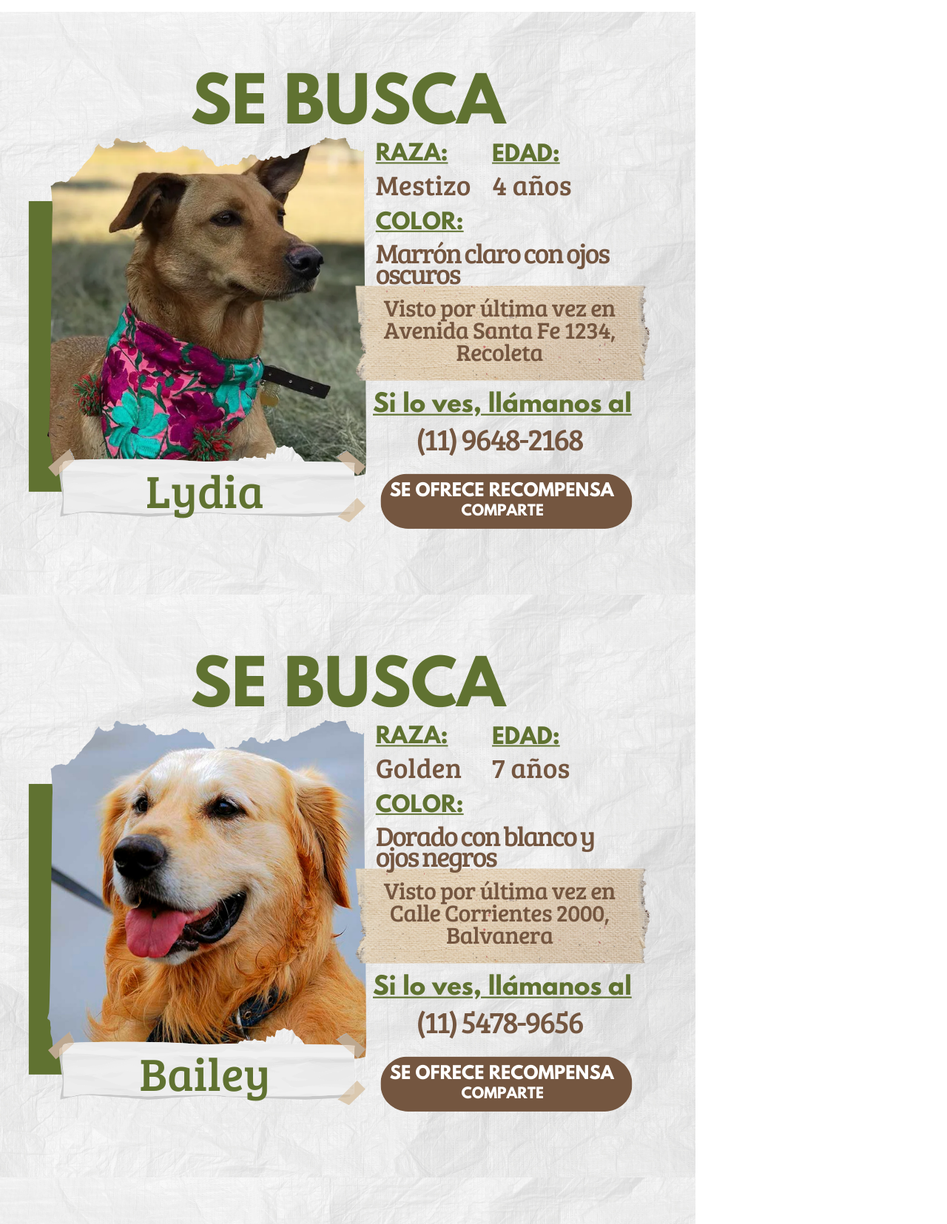
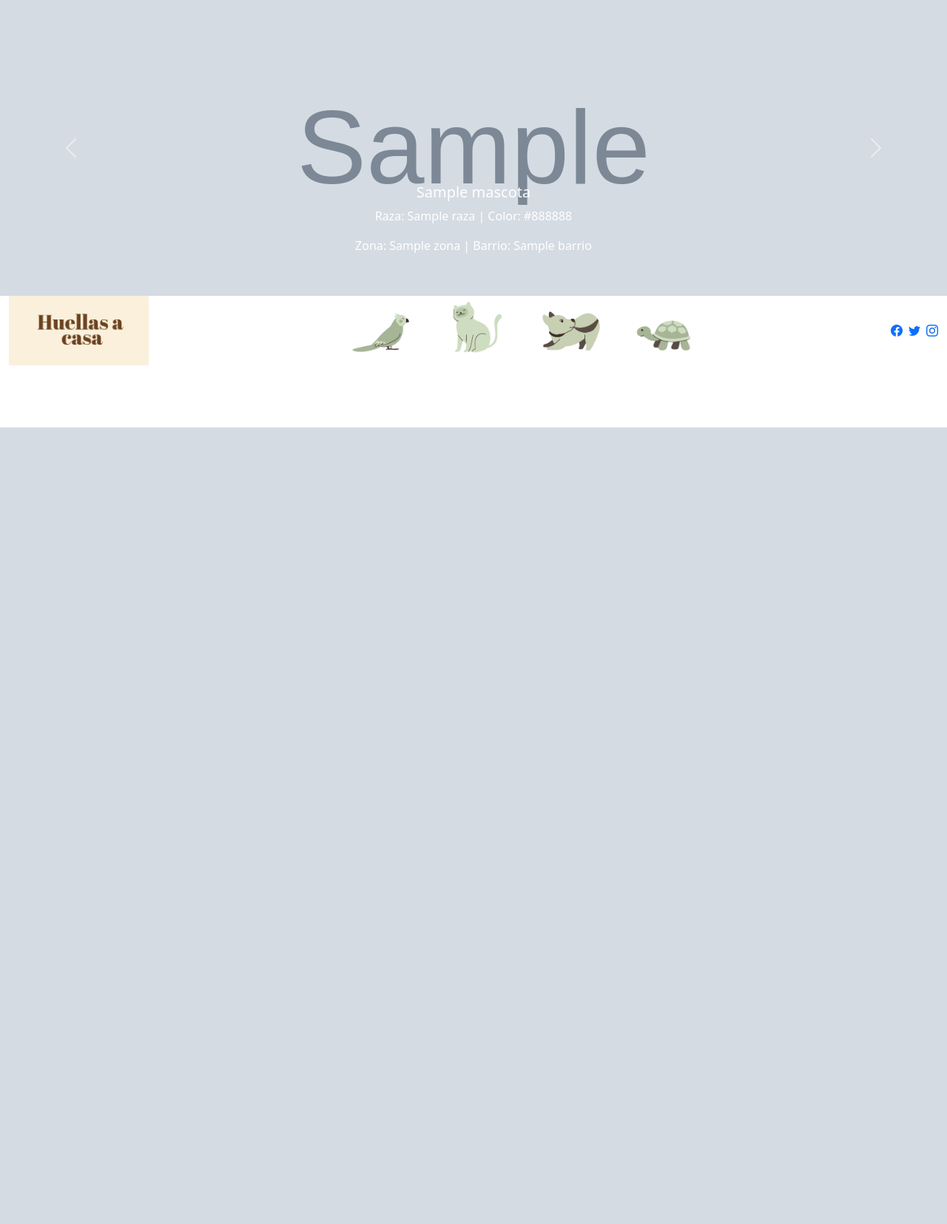
Before and after one commit to f3d3to/trabajo_practico-ids, a Flask app: template frontend/templates/home.html in a window 1280 px wide. Shown: the part 222-1877 px from the top of the page at 74% size. After the commit the page ends 800 px from the top, so only its background shows below. Run offline with Flask 3, Linux system fonts and the light colour scheme; the template is opened without the code that fills it: most values are stand-ins (such as "Sample title", 1, 10 or a date in 2020); grey boxes marked "Sample" are stand-in pictures; parts of the project's set-up code (start-up, migrations or seed data) failed here and were passed over.

Commit message:
Agrego carrusel en el home; ajusto foto_url para almacenar y mostrar imagenes

```diff
--- a/frontend/templates/cargarMascotaPerdida.html
+++ b/frontend/templates/cargarMascotaPerdida.html
@@ -2,7 +2,7 @@
 {% block title %}Cargá tu mascota{% endblock %}
 
 {% block content %}
-<div class="container text-center mt-5">
+<div class="cargaMascota container text-center mt-5">
     <h2 class="text-custom-green">Completá los datos de tu mascota</h2>
 
     <form method="POST" action="{{ url_for('cargar_mascota') }}" enctype="multipart/form-data" class="mt-4">
@@ -49,7 +49,7 @@
         <!-- Paso 3: Nombre, Raza, Color, Estado, Condición, Foto URL -->
         <div class="form-section mb-4">
             <div class="mb-4">
-                <label for="nombre" class="form-label fw-bold">Nombre Mascota:</label>
+                <label for="nombre" class="form-label fw-bold">Nombre:</label>
                 <input type="text" class="form-control" id="nombre" name="nombre" placeholder="Ej: Max" required>
             </div>
             <div class="mb-4">
@@ -78,7 +78,7 @@
             </div>
             <div class="mb-4">
                 <label for="fotoMascota" class="form-label fw-bold">Foto URL:</label>
-                <input type="text" class="form-control" id="fotoMascota" name="foto_url" placeholder="Ej: https://ejemplo.com/foto.jpg" required>
+                <input type="file" class="form-control" id="fotoMascota" name="foto" accept="image/*" required>
             </div>
         </div>
 
--- a/frontend/templates/home.html
+++ b/frontend/templates/home.html
@@ -4,11 +4,28 @@
 {% block content %}
 <div id="banner-index"></div>
 
+<!-- Carrusel de mascotas perdidas -->
+<div id="carruselMascotasPerdidas" class="carousel slide" data-bs-ride="carousel">
+    <div class="carousel-inner">
+        {% for mascota in mascotas_perdidas %}
+            <div class="carousel-item {% if loop.first %}active{% endif %}">
+                <img src="{{ url_for('static', filename=mascota.foto_url) }}" class="d-block w-100" alt="Foto de {{ mascota.nombre }}" style="max-height: 400px; object-fit: cover;">
+                <div class="carousel-caption d-none d-md-block">
+                    <h5>{{ mascota.nombre }}</h5>
+                    <p>Raza: {{ mascota.raza or 'Desconocida' }} | Color: {{ mascota.color or 'No especificado' }}</p>
+                    <p>Zona: {{ mascota.zona or 'No especificada' }} | Barrio: {{ mascota.barrio or 'No especificado' }}</p>
+                </div>
+            </div>
+        {% endfor %}
+    </div>
+    <button class="carousel-control-prev" type="button" data-bs-target="#carruselMascotasPerdidas" data-bs-slide="prev">
+        <span class="carousel-control-prev-icon" aria-hidden="true"></span>
+        <span class="visually-hidden">Previous</span>
+    </button>
+    <button class="carousel-control-next" type="button" data-bs-target="#carruselMascotasPerdidas" data-bs-slide="next">
+        <span class="carousel-control-next-icon" aria-hidden="true"></span>
+        <span class="visually-hidden">Next</span>
+    </button>
+</div>
 
-<div class="container-imagenes d-flex flex-wrap justify-content-around p-2"></div>
-    <img src="../static/images/lydia.png" alt="..." class="container-index">
-    <img src="../static/images/bailey.png" alt="..." class="container-index">
-    <img src="../static/images/terry.png" alt="..." class="container-index">
-    <img src="../static/images/teddy.png" alt="..." class="container-index">
-</div>
 {% endblock %}
--- a/requirements.txt
+++ b/requirements.txt
@@ -4,3 +4,4 @@ requests
 flask_sqlalchemy
 mysql-connector-python
 python-dotenv
+werkzeug
```
Also changed, not shown: deploy/init.sql (+7 -4 lines), frontend/app_front.py (+24 -2 lines), frontend/static/css/style.css (+9 -0 lines), frontend/templates/busquedaMascota.html (+6 -1 lines), frontend/static/user_images/charlie.png (added), frontend/static/user_images/coco.png (added), frontend/static/user_images/lola.png (added), frontend/static/user_images/max.png (added), frontend/static/user_images/mimi.png (added), frontend/static/user_images/nina.png (added), frontend/static/user_images/rocky.png (added).
